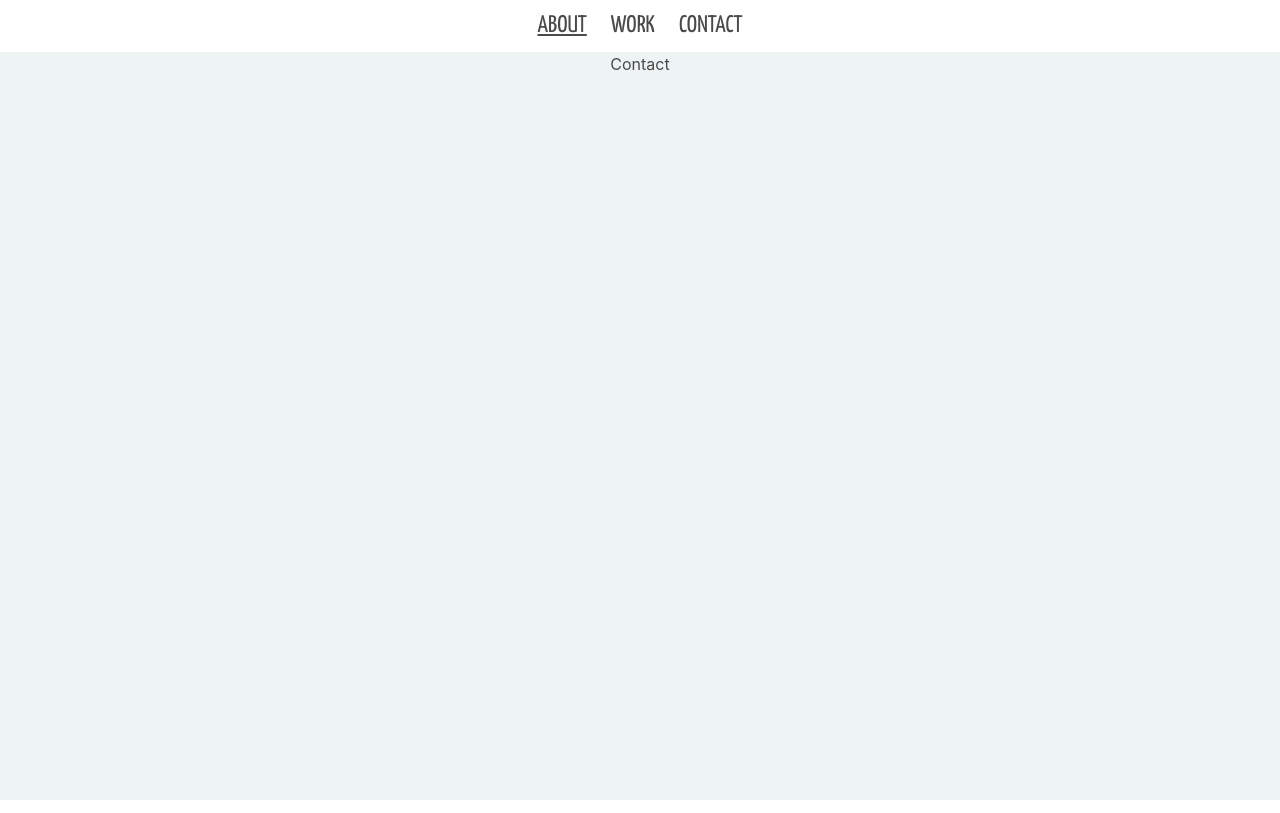
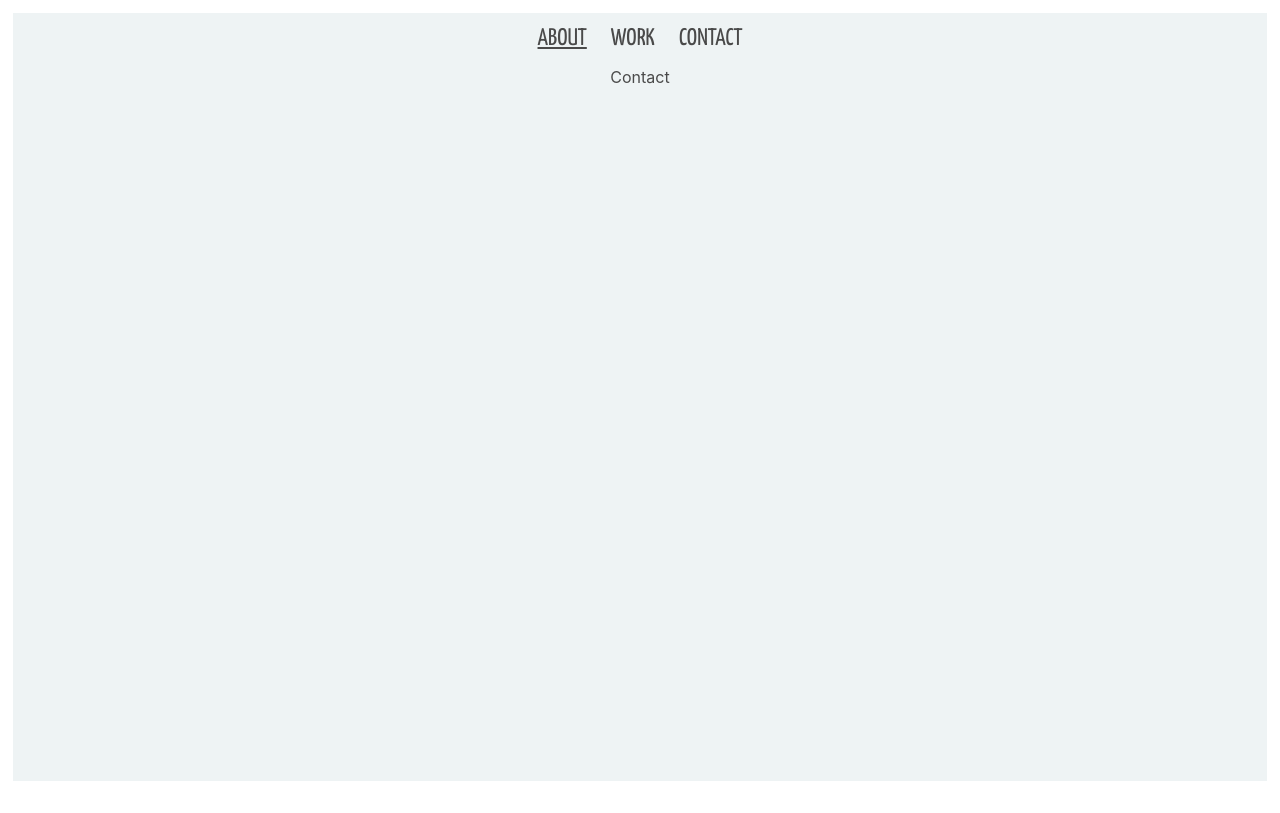
Before and after one commit to PChwistek/personal, a React (Create React App) app: page /contact in a window 1280 px wide. Built offline with nearby package versions, Linux system fonts and the light colour scheme.

Commit message:
some visuals

```diff
--- a/package.json
+++ b/package.json
@@ -8,6 +8,7 @@
     "react": "^16.2.0",
     "react-dom": "^16.2.0",
     "react-router": "^4.2.0",
+    "react-router-dom": "^4.2.2",
     "react-scripts": "1.0.17"
   },
   "scripts": {
--- a/public/index.html
+++ b/public/index.html
@@ -19,7 +19,7 @@
       work correctly both with client-side routing and a non-root public URL.
       Learn how to configure a non-root public URL by running `npm run build`.
     -->
-    <title>Philip Chwistek</title>
+    <title>Phil Chwistek</title>
   </head>
   <body>
     <noscript>
--- a/src/App.css
+++ b/src/App.css
@@ -14,7 +14,6 @@
   background-color: #222;
   height: 150px;
   padding: 20px;
-  color: white;
 }
 
 .App-title {
@@ -35,13 +34,23 @@
   justify-content:center;
   font-family: 'Yanone Kaffeesatz', sans-serif;
   font-size:24px;
+  background-color: transparent !important;
 }
 
 .active {
   text-decoration: underline;
 }
 
+.main-container{
+  background-color: #eef3f4;
+  height: 96vh;
+  margin: 1%;
+  overflow: hidden;
+}
+
 html, body{
-  background-color: #eef3f4;
+  background-color: #fff;
   height: 100%;
+  min-height: 100%;
+  width: 100%;
 }
--- a/src/Contact.js
+++ b/src/Contact.js
@@ -15,7 +15,7 @@ class Contact extends Component {
 
   render() {
     return (
-      <div className="container main">
+      <div className="container">
         Contact
       </div>
     );
--- a/src/Router.js
+++ b/src/Router.js
@@ -43,8 +43,8 @@ class Router extends Component {
   render() {
     return (
       <BrowserRouter>
-        <div>
-          <nav className="navbar">
+        <div className="main-container">
+          <nav className="navbar is-transparent">
             <Link to="/">
               <div className={this.state.activeIndex=== 0 ? 'navbar-item active': 'navbar-item'} onClick={() => this.handleSelected(0)}>ABOUT</div>
             </Link>
@@ -55,7 +55,7 @@ class Router extends Component {
               <div className={this.state.activeIndex=== 2 ? 'navbar-item active': 'navbar-item'} onClick={() => this.handleSelected(2)}>CONTACT</div>
             </Link>
           </nav>
-          <div className="container main">
+          <div className="container">
             {routes.map((route, index) => (
               <Route
                 key={index}
```
Also changed, not shown: 1 other file (tests, documents, lock files or other folders).
